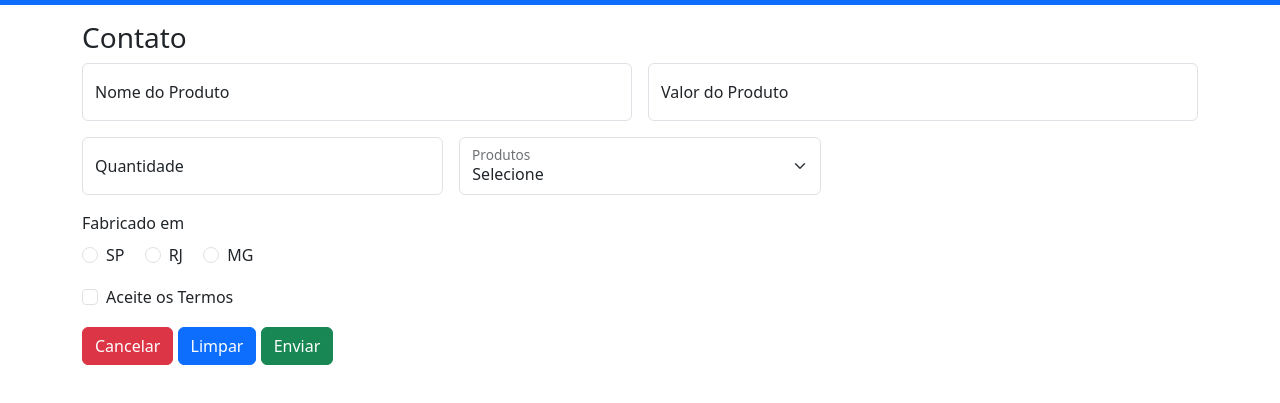
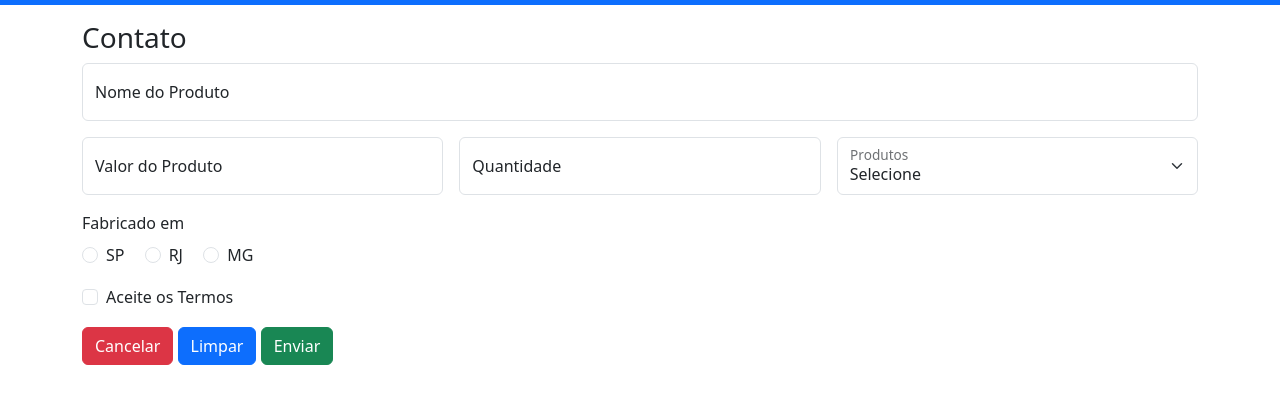
Before and after one commit to JaoDEv1/atividadeComBootstrap, a plain HTML site: page contato.html in a window 1280 px wide. Shown: the part 51-454 px from the top of the page. Drawn offline with nearby package versions, Linux system fonts and the light colour scheme.

Commit message:
atualização no contato

```diff
--- a/contato.html
+++ b/contato.html
@@ -48,14 +48,14 @@
     <div class="container mt-3">
       <h3>Contato</h3>
       <form class="row g-3">
-        <div class="col-md-6 col-sm-12">
+        <div class="col-12">
           <div class="form-floating">
             <input type="text" name="nome" id="nome" class="form-control" placeholder="Nome Completo" required>
             <label for="nome">Nome do Produto</label>
           </div>
         </div>
         <!--Valor do produto-->
-        <div class="col-md-6 col-sm-12">
+        <div class="col-md-4 col-sm-12">
           <div class="form-floating">
             <input type="number" name="valor" id="valor" class="form-control" placeholder="Valor do Produto" step="0.5" required>
             <label for="valor">Valor do Produto</label>
```
